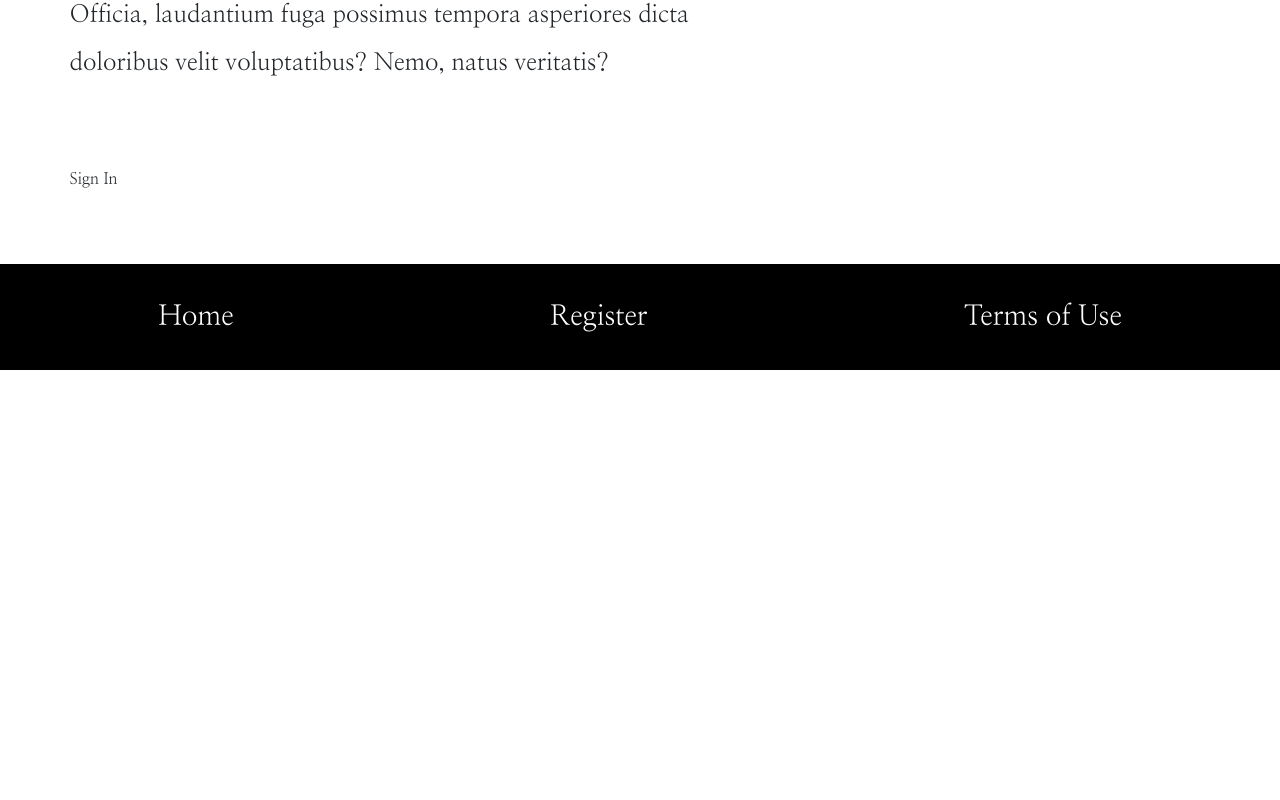
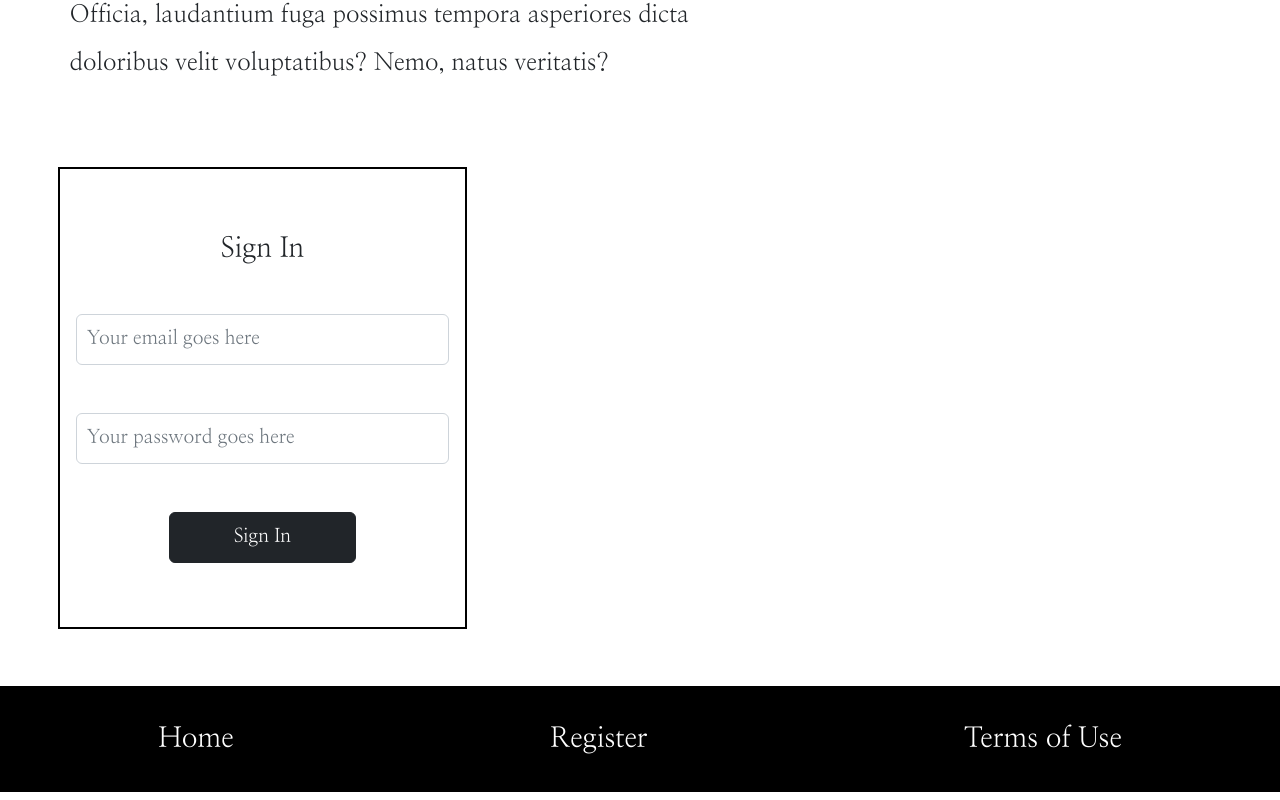
Before and after one commit to bluedragonscales/events-bulletin-app, a Vue app in the folder front-end/: page / in a window 1280 px wide. Shown: the part 735-1535 px from the top of the page. Before the commit the page ends 1113 px from the top, so only its background shows below. Built offline with nearby package versions, Linux system fonts and the light colour scheme.

Commit message:
input template and sign in box

```diff
--- a/front-end/src/components/main/AppHome.vue
+++ b/front-end/src/components/main/AppHome.vue
@@ -44,6 +44,8 @@
 
     .sign-in {
         margin: 2rem;
+        border: 2px solid black;
+        padding: 4rem 1rem;
     }
 
     .about p {
--- a/front-end/src/components/main/SignIn.vue
+++ b/front-end/src/components/main/SignIn.vue
@@ -1,7 +1,83 @@
 <template>
 
     <div>
-        <p>Sign In</p>
+        <h3 class="text-center">Sign In</h3>
+
+        <Form @submit="onSubmit" :validation-schema="signInSchema" class="text-center">
+            <!-- EMAIL INPUT -->
+            <div class="form-group mt-5">
+                <Field name="email" v-slot="{field, errors, errorMessage}">
+                    <form-input
+                        :field="field"
+                        :errorList="errors"
+                        :errorMsg="errorMessage"
+                        element="input"
+                        type="email"
+                        placeholder="Your email goes here">
+                    </form-input>
+                </Field>
+            </div>
+
+            <!-- PASSWORD INPUT -->
+            <div class="form-group mt-5">
+                <Field name="password" v-slot="{field, errors, errorMessage}">
+                    <form-input
+                        :field="field"
+                        :errorList="errors"
+                        :errorMsg="errorMessage"
+                        element="input"
+                        type="password"
+                        placeholder="Your password goes here">
+                    </form-input>
+                </Field>
+            </div>
+
+            <!-- SUBMIT BUTTON -->
+            <button type="submit" class="btn btn-dark mt-5">Sign In</button>
+        </Form>
     </div>
 
 </template>
+
+
+
+
+<script>
+    import {Form, Field} from 'vee-validate';
+    import * as yup from 'yup';
+    import FormInput from '../utils/FormInput.vue';
+
+    export default {
+        data() {
+            return {
+                signInSchema: {
+                    email: yup.string().required('An email is required to sign in.'),
+                    password: yup.string().required('A password is required to sign in.')
+                }
+            }
+        },
+        components: {
+            FormInput,
+            Form,
+            Field
+        },
+        methods: {
+            onSubmit(values) {
+                console.log(values);
+            }
+        }
+    }
+
+</script>
+
+
+
+<style scoped>
+
+    button {
+        width: 50%;
+        padding: 10px;
+        font-size: 1.2rem;
+    }
+
+</style>
--- /dev/null
+++ b/front-end/src/components/utils/FormInput.vue
@@ -0,0 +1,40 @@
+<template>
+
+    <div v-if="element === 'input'">
+        <!-- The input box. -->
+        <input
+            class="form-control mt-3"
+            :type="type"
+            v-bind="field"
+            :placeholder="placeholder"
+            :class="{'is-invalid': errorList.length !== 0}">
+
+        <!-- The error message. -->
+        <div v-if="errorList.length !== 0">
+            <p class="alert alert-danger">{{errorMsg}}</p>
+        </div>
+    </div>
+
+</template>
+
+
+
+<script>
+
+    export default {
+        props: ['field', 'errorList', 'errorMsg', 'element', 'type', 'placeholder']
+    }
+
+</script>
+
+
+
+
+<style scoped>
+
+    input {
+        padding: 10px;
+        font-size: 1.2rem;
+    }
+
+</style>
```
